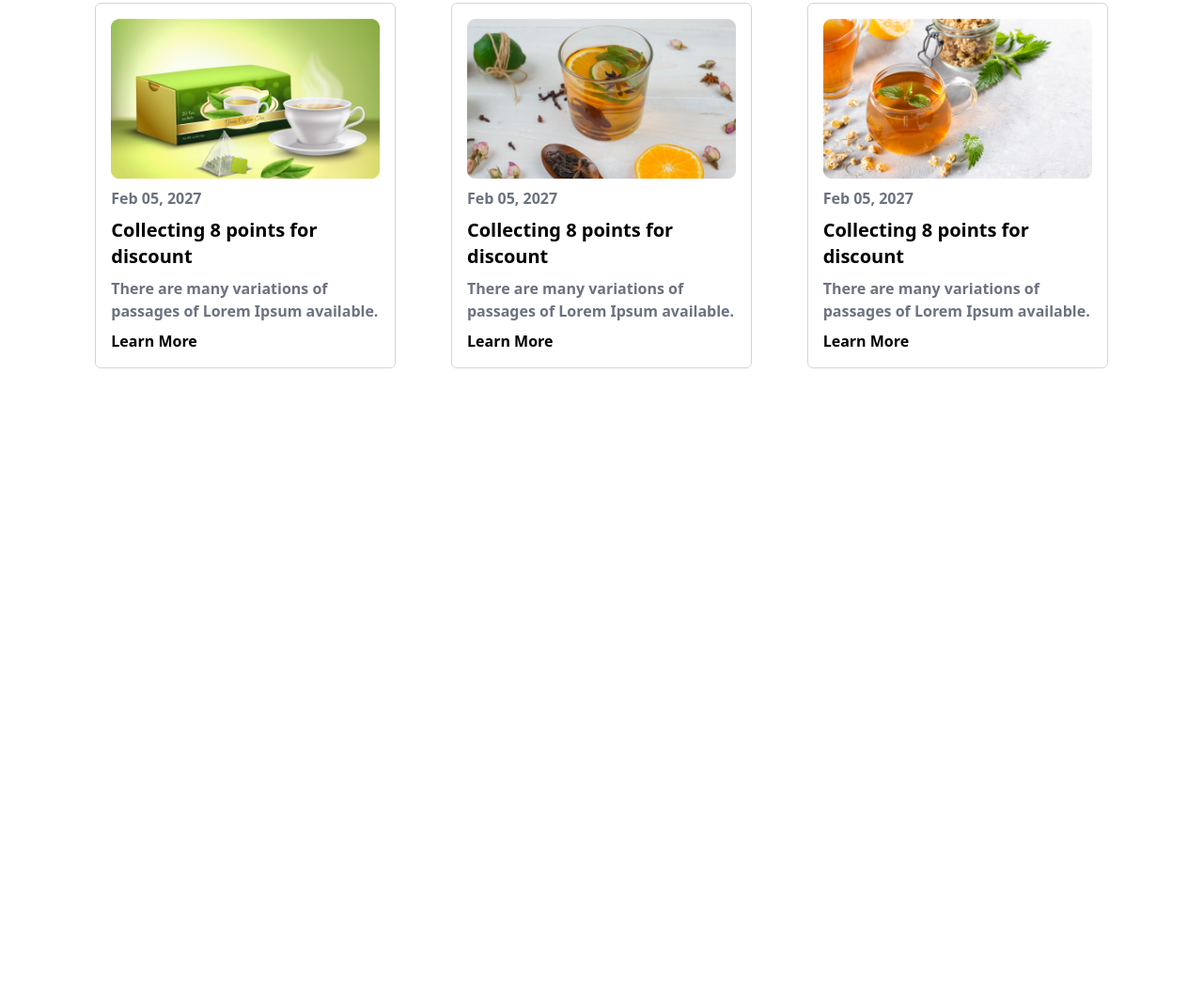
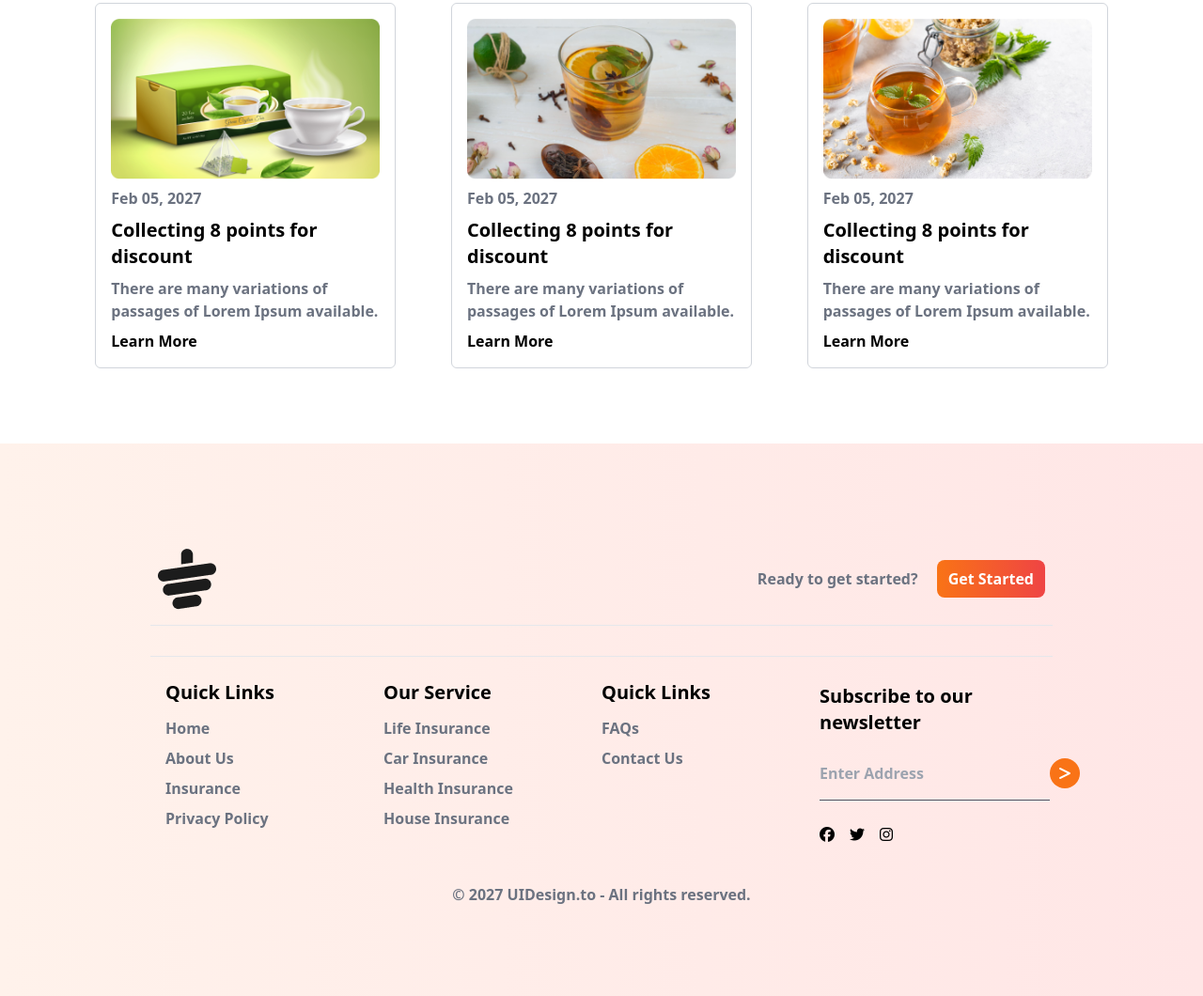
Before and after one commit to MITHU9/tea-house-with-tailwind, a website: page index.html in a window 1280 px wide. Shown: the part 2699-3759 px from the top of the page at 94% size. Before the commit the page ends 3171 px from the top, so only its background shows below. Drawn offline with Linux system fonts and the light colour scheme.

Commit message:
footer section done with responsive

```diff
--- a/index.html
+++ b/index.html
@@ -194,7 +194,7 @@
                   We are providing the best and suitable home insurance services
                   for the people who are interested to treatment
                 </p>
-                <h3 class="text-2xl pt-3">Ilham Yuda</h3>
+                <h3 class="text-2xl font-semibold pt-3">Ilham Yuda</h3>
                 <h4 class="font-semibold text-gray-500">Businessman</h4>
               </div>
               <img
@@ -310,5 +310,105 @@
       </section>
       <!-- ==== News Section End ==== -->
     </main>
+    <footer
+      class="bg-gradient-to-r from-[#FFF2EB] to-[#FFE6E6] py-24 md:px-12 lg:px-40 w-full"
+    >
+      <div class="flex justify-between items-center py-4 px-2">
+        <img src="./images/cup.png" alt="" />
+        <div class="flex gap-5 items-center">
+          <p class="font-bold text-gray-500">Ready to get started?</p>
+          <button
+            class="px-3 py-2 bg-gradient-to-r from-orange-500 to-red-500 text-white font-bold rounded-lg"
+          >
+            Get Started
+          </button>
+        </div>
+      </div>
+      <hr class="text-gray-800" />
+      <hr class="text-gray-800 mt-8" />
+      <div class="grid px-4 grid-cols-1 md:grid-cols-4 py-4">
+        <div>
+          <h2 class="font-bold text-xl py-2">Quick Links</h2>
+          <ul class="leading-8">
+            <li><a class="text-gray-500 font-semibold" href="#">Home</a></li>
+            <li>
+              <a class="text-gray-500 font-semibold" href="#">About Us</a>
+            </li>
+            <li>
+              <a class="text-gray-500 font-semibold" href="#">Insurance</a>
+            </li>
+            <li>
+              <a class="text-gray-500 font-semibold" href="#">Privacy Policy</a>
+            </li>
+          </ul>
+        </div>
+
+        <div>
+          <h2 class="font-bold text-xl py-2">Our Service</h2>
+          <ul class="leading-8">
+            <li>
+              <a class="text-gray-500 font-semibold" href="#">Life Insurance</a>
+            </li>
+            <li>
+              <a class="text-gray-500 font-semibold" href="#">Car Insurance</a>
+            </li>
+            <li>
+              <a class="text-gray-500 font-semibold" href="#"
+                >Health Insurance</a
+              >
+            </li>
+            <li>
+              <a class="text-gray-500 font-semibold" href="#"
+                >House Insurance</a
+              >
+            </li>
+          </ul>
+        </div>
+        <div>
+          <h2 class="font-bold text-xl py-2">Quick Links</h2>
+          <ul class="leading-8">
+            <li><a class="text-gray-500 font-semibold" href="#">FAQs</a></li>
+            <li>
+              <a class="text-gray-500 font-semibold" href="#">Contact Us</a>
+            </li>
+          </ul>
+        </div>
+
+        <div>
+          <h2 class="text-xl font-bold py-3">
+            Subscribe to our <br />
+            newsletter
+          </h2>
+          <div class="flex items-center">
+            <input
+              class="border-b font-semibold border-gray-600 bg-transparent py-4"
+              type="text"
+              placeholder="Enter Address"
+            />
+            <button>
+              <i
+                class="fa-solid fa-greater-than bg-orange-500 w-8 h-8 rounded-full pt-2 text-white"
+              ></i>
+            </button>
+          </div>
+          <div class="py-6">
+            <ul class="flex items-center gap-4">
+              <li>
+                <a href="#"><i class="fa-brands fa-facebook"></i></a>
+              </li>
+              <li>
+                <a href="#"><i class="fa-brands fa-twitter"></i></a>
+              </li>
+              <li>
+                <a href="#"><i class="fa-brands fa-instagram"></i></a>
+              </li>
+            </ul>
+          </div>
+        </div>
+      </div>
+      <p class="text-gray-500 font-semibold text-center">
+        © 2027 UIDesign.to - All rights reserved.
+      </p>
+    </footer>
   </body>
 </html>
```
Also changed, not shown: output/output.css.
